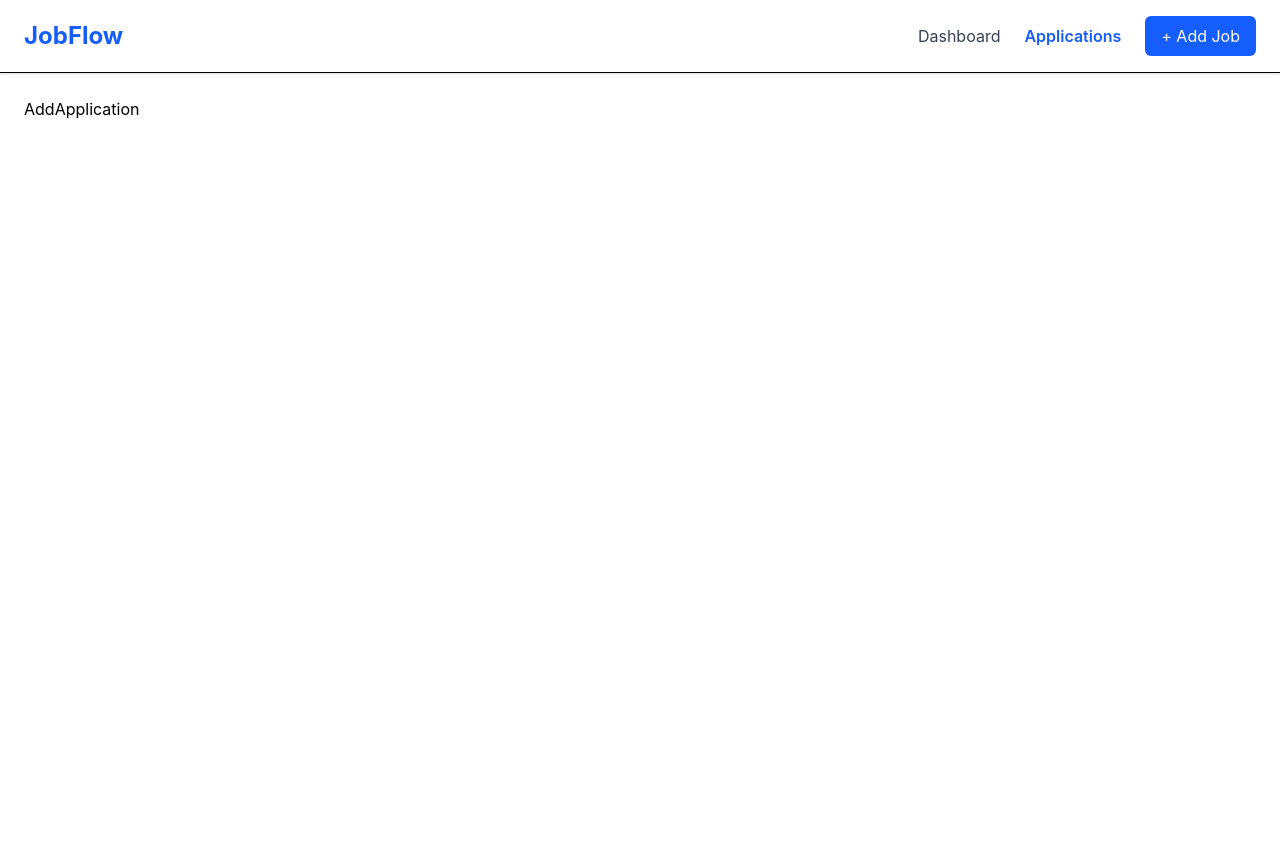
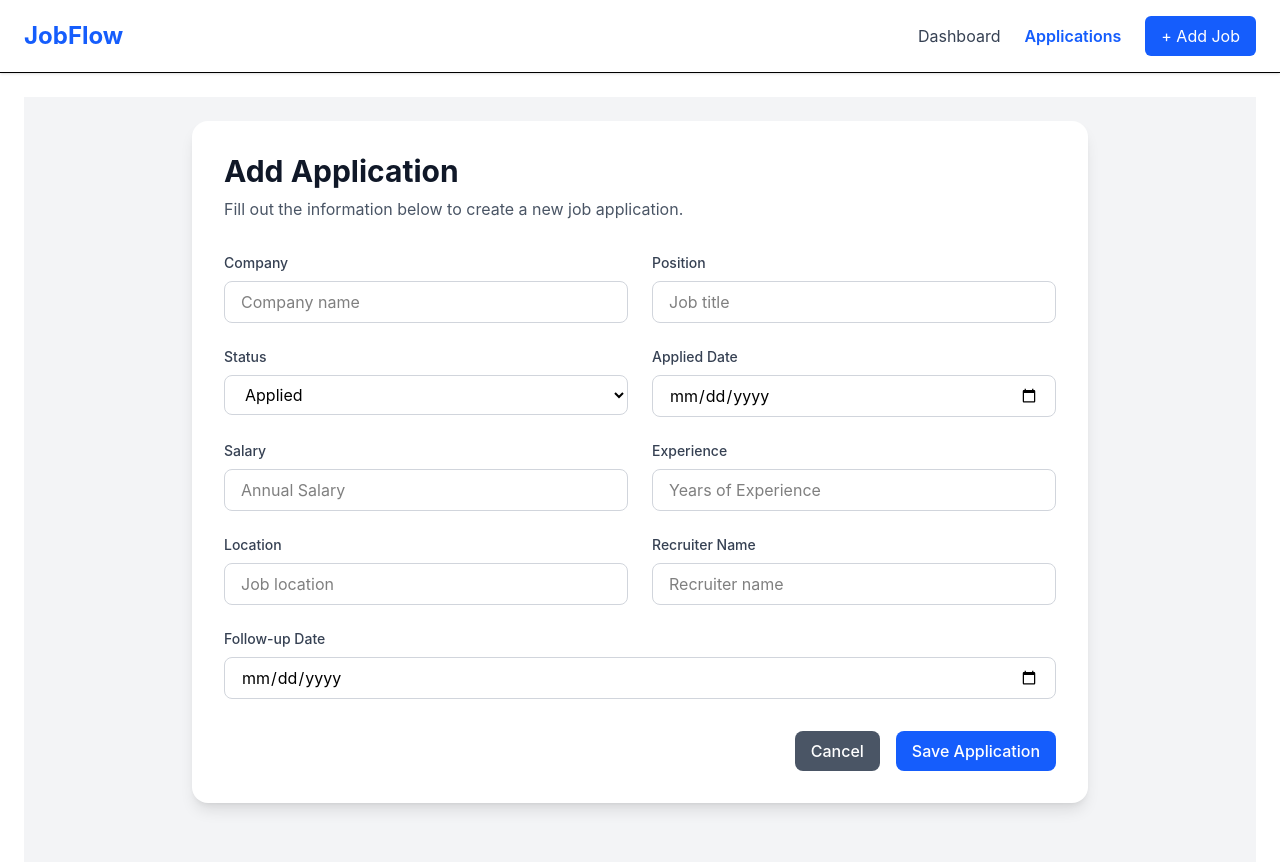
Before and after one commit to DebojyotiBanerjee30/jobflow-react, a React (Vite) app: page /applications/new in a window 1280 px wide. Shown: the top 862 px of the page. Before the commit the page ends 800 px from the top, so only its background shows below. Built offline with nearby package versions, Linux system fonts and the light colour scheme.

Commit message:
feat: add reusable form components and complete application form layout

```diff
--- /dev/null
+++ b/src/components/jobs/ApplicationForm.jsx
@@ -0,0 +1,157 @@
+import { useState } from "react";
+import InputField from "../ui/InputField";
+import SelectField from "../ui/SelectField";
+import Button from "../ui/Button";
+
+const statusOptions = [
+  { label: "Applied", value: "Applied" },
+  { label: "Interview", value: "Interview" },
+  { label: "Offer", value: "Offer" },
+  { label: "Rejected", value: "Rejected" },
+];
+
+const ApplicationForm = () => {
+  const [formData, setFormData] = useState({
+    company: "",
+    position: "",
+    status: "Applied",
+    appliedDate: "",
+    salary: "",
+    location: "",
+    experience: "",
+    recruiterName: "",
+    followUpDate: "",
+    skills: [],
+  });
+
+  const handleChange = (e) => {
+    setFormData((prev) => ({
+      ...prev,
+      [e.target.name]: e.target.value,
+    }));
+  };
+
+  return (
+    <div className="min-h-screen bg-gray-100 p-6">
+      <div className="mx-auto max-w-4xl">
+        <div className="rounded-2xl bg-white p-8 shadow-lg">
+          {/* Header */}
+          <div className="mb-8">
+            <h1 className="text-3xl font-bold text-gray-900">
+              Add Application
+            </h1>
+
+            <p className="mt-2 text-gray-600">
+              Fill out the information below to create a new job application.
+            </p>
+          </div>
+
+          {/* Form */}
+          <form className="space-y-6">
+            <div className="grid grid-cols-1 gap-6 md:grid-cols-2">
+              <InputField
+                label="Company"
+                name="company"
+                value={formData.company}
+                onChange={handleChange}
+                placeholder="Company name"
+                required
+              />
+
+              <InputField
+                label="Position"
+                name="position"
+                value={formData.position}
+                onChange={handleChange}
+                placeholder="Job title"
+                required
+              />
+            </div>
+
+            <div className="grid grid-cols-1 gap-6 md:grid-cols-2">
+              <SelectField
+                label="Status"
+                name="status"
+                value={formData.status}
+                onChange={handleChange}
+                options={statusOptions}
+                required
+              />
+
+              <InputField
+                label="Applied Date"
+                type="date"
+                name="appliedDate"
+                value={formData.appliedDate}
+                onChange={handleChange}
+                required
+              />
+            </div>
+
+            <div className="grid grid-cols-1 gap-6 md:grid-cols-2">
+              <InputField
+                label="Salary"
+                type="number"
+                name="salary"
+                value={formData.salary}
+                placeholder="Annual Salary"
+                onChange={handleChange}
+                min={0}
+                step={1}
+                required
+              />
+
+              <InputField
+                label="Experience"
+                type="number"
+                name="experience"
+                value={formData.experience}
+                placeholder="Years of Experience"
+                onChange={handleChange}
+                min={0}
+                step={0.5}
+                required
+              />
+            </div>
+
+            <div className="grid grid-cols-1 gap-6 md:grid-cols-2">
+              <InputField
+                label="Location"
+                name="location"
+                value={formData.location}
+                onChange={handleChange}
+                placeholder="Job location"
+              />
+
+              <InputField
+                label="Recruiter Name"
+                name="recruiterName"
+                value={formData.recruiterName}
+                onChange={handleChange}
+                placeholder="Recruiter name"
+              />
+            </div>
+
+            <div className="grid grid-cols-1">
+              <InputField
+                label="Follow-up Date"
+                type="date"
+                name="followUpDate"
+                value={formData.followUpDate}
+                onChange={handleChange}
+              />
+            </div>
+
+            <div className="mt-8 flex justify-end gap-4">
+              <Button variant="secondary">Cancel</Button>
+
+              <Button type="submit">Save Application</Button>
+            </div>
+          </form>
+        </div>
+      </div>
+    </div>
+  );
+};
+
+export default ApplicationForm;
--- /dev/null
+++ b/src/components/ui/Button.jsx
@@ -0,0 +1,36 @@
+const variants = {
+  primary: "bg-blue-600 text-white hover:bg-blue-700 focus:ring-blue-500",
+
+  secondary: "bg-gray-600 text-white hover:bg-gray-700 focus:ring-gray-500",
+
+  danger: "bg-red-600 text-white hover:bg-red-700 focus:ring-red-500",
+};
+
+const baseClasses =
+  "rounded-lg px-4 py-2 font-medium transition-colors duration-200 focus:outline-none focus:ring-2 focus:ring-offset-2 disabled:cursor-not-allowed disabled:opacity-50";
+
+const Button = ({
+  children,
+  variant = "primary",
+  type = "button",
+  disabled = false,
+  onClick,
+  className = "",
+  ...props
+}) => {
+  return (
+    <button
+      className={`${baseClasses} ${
+        variants[variant] || variants.primary
+      } ${className}`}
+      type={type}
+      disabled={disabled}
+      onClick={onClick}
+      {...props}
+    >
+      {children}
+    </button>
+  );
+};
+
+export default Button;
--- /dev/null
+++ b/src/components/ui/InputField.jsx
@@ -0,0 +1,38 @@
+const InputField = ({
+  label,
+  name,
+  type = "text",
+  value,
+  onChange,
+  placeholder,
+  required,
+  disabled,
+  error,
+  ...props
+}) => {
+  return (
+    <div>
+      <label
+        className="mb-2 block text-sm font-medium text-gray-700"
+        htmlFor={name}
+      >
+        {label}
+      </label>
+      <input
+        className="w-full rounded-lg border border-gray-300 px-4 py-2"
+        disabled={disabled}
+        placeholder={placeholder}
+        required={required}
+        name={name}
+        value={value}
+        id={name}
+        type={type}
+        onChange={onChange}
+        {...props}
+      />
+      {error && <span className="text-sm text-red-500">{error}</span>}
+    </div>
+  );
+};
+
+export default InputField;
--- /dev/null
+++ b/src/components/ui/SelectField.jsx
@@ -0,0 +1,41 @@
+const SelectField = ({
+  label,
+  name,
+  value,
+  onChange,
+  required,
+  disabled,
+  error,
+  options,
+  ...props
+}) => {
+  return (
+    <div>
+      <label
+        className="mb-2 block text-sm font-medium text-gray-700"
+        htmlFor={name}
+      >
+        {label}
+      </label>
+      <select
+        id={name}
+        name={name}
+        value={value}
+        onChange={onChange}
+        disabled={disabled}
+        required={required}
+        {...props}
+        className="w-full rounded-lg border border-gray-300 px-4 py-2"
+      >
+        {options.map((option) => (
+          <option key={option.value} value={option.value}>
+            {option.label}
+          </option>
+        ))}
+      </select>
+      {error && <span className="text-sm text-red-500">{error}</span>}
+    </div>
+  );
+};
+
+export default SelectField;
--- a/src/pages/AddApplication.jsx
+++ b/src/pages/AddApplication.jsx
@@ -1,5 +1,7 @@
+import ApplicationForm from "../components/jobs/ApplicationForm";
+
 const AddApplication = () => {
-  return <h1>AddApplication</h1>;
+  return <ApplicationForm />;
 };
 
 export default AddApplication;
```
